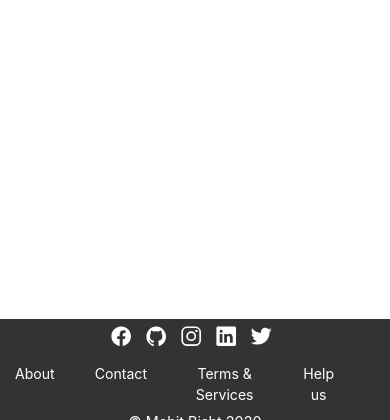
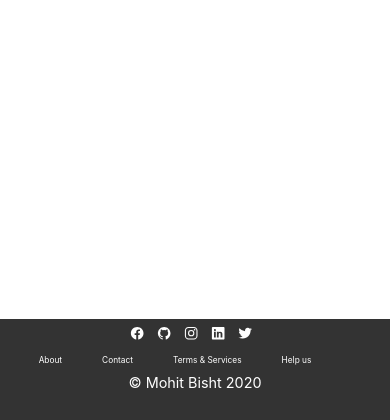
Before and after one commit to Mohitb07/mohitboard, a Django app: page /create/ in a window 390 px wide. Shown: the part 424-844 px from the top of the page. Run offline with Django 3.2, Linux system fonts and the light colour scheme; some libraries are stand-ins or nearby versions.

Commit message:
mobile responsive

```diff
--- a/static/css/footer.css
+++ b/static/css/footer.css
@@ -48,3 +48,30 @@ footer .social a {
         justify-content: center;
     }
 }
+
+@media only screen
+and (min-device-width : 320px)
+and (max-device-width : 480px) {
+    .footer-menu {
+        font-size: 20%;
+    }
+    .footer-menu a {
+        font-size: 420%;
+    }
+    footer .social a {
+        font-size: 90%;
+    }
+}
+
+@media only screen
+and (max-width : 767px) {
+    .footer-menu {
+        font-size: 20%;
+    }
+    .footer-menu a {
+        font-size: 260%;
+    }
+    footer .social a {
+        font-size: 90%;
+    }
+}
```
Also changed, not shown: static/css/style.css (+33 -1 lines), db.sqlite3, static/css/base-nav.css (line endings or trailing spaces).
